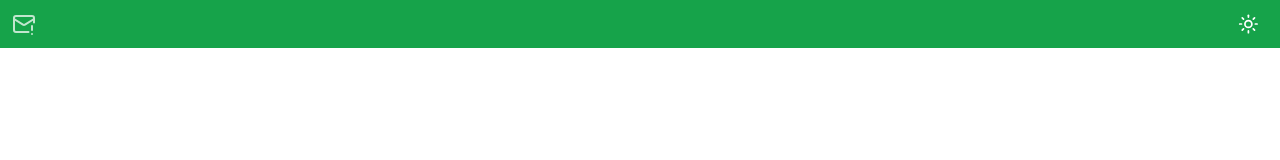
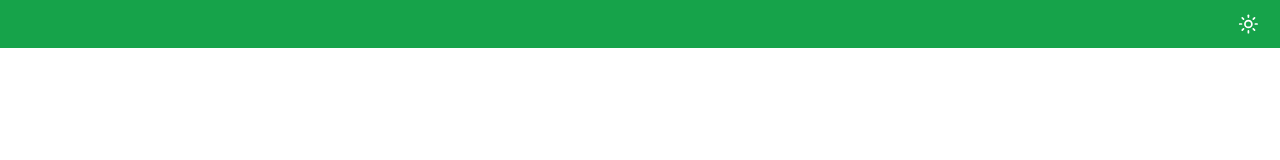
Before and after one commit to jakub-lesniewski/conf-handler-client, a React (Vite) app: page / in a window 1280 px wide. Shown: the top 160 px of the page. Built offline with nearby package versions, Linux system fonts and the light colour scheme.

Commit message:
fixed header

```diff
--- a/src/components/header.tsx
+++ b/src/components/header.tsx
@@ -9,8 +9,8 @@
 
   return (
     <header className="flex h-[--header-height] w-full justify-between bg-primary p-3">
-      <MessageWarning />
-      <div className="flex items-center gap-2">
+      {loggedUser && <MessageWarning />}
+      <div className={`flex items-center gap-2 ${loggedUser ? "" : "ml-auto"}`}>
         <ThemeToggle />
         {loggedUser && <Sidebar />}
       </div>
```
